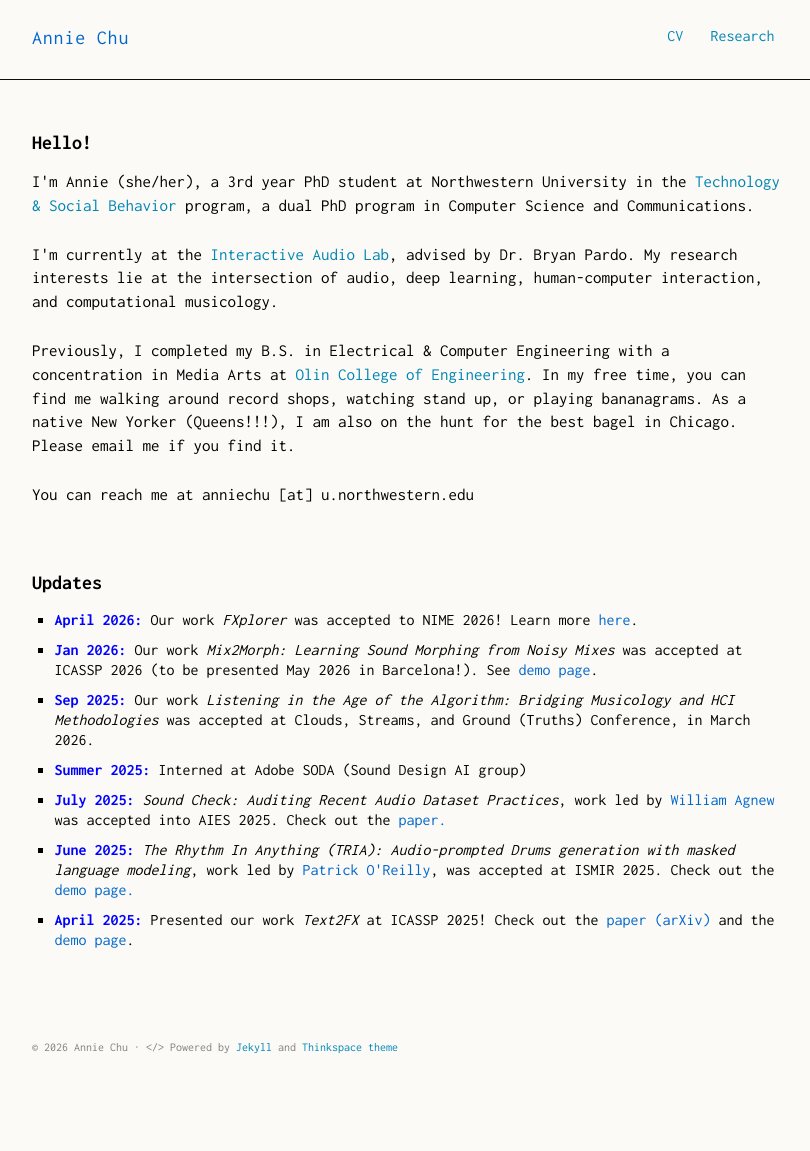
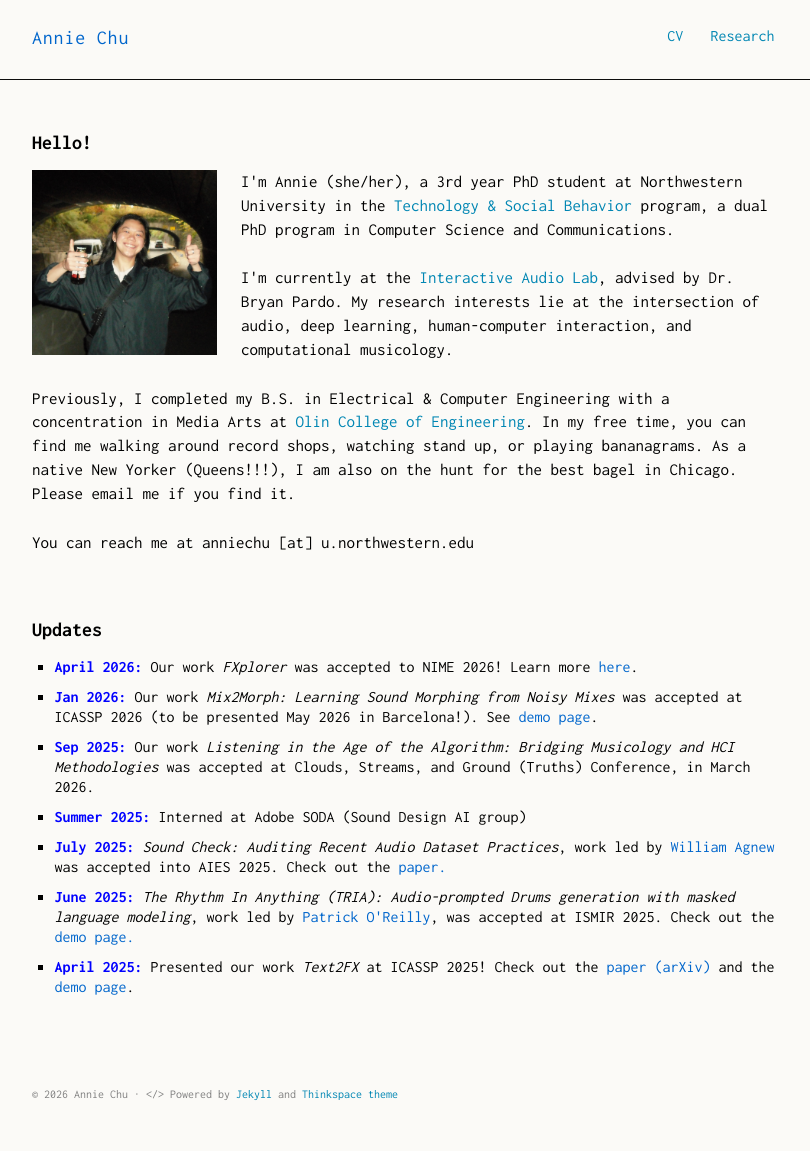
Before and after one commit to anniejchu/anniejchu.github.io, a Jekyll site: the page built from index.md, in a window 1280 px wide. Shown: the whole page, without its empty margins (232-1042 px from the left). Built offline with Jekyll 4.4.1, drawn with Linux system fonts in a browser that asks for light colours; some web fonts are replaced; before the commit the page ends 1104 px from its top, so only the background shows below that.

Commit message:
img of ME

```diff
--- a/index.md
+++ b/index.md
@@ -24,12 +24,47 @@ title: Home
     margin-bottom: 10px;    /* space between updates */
   }
 
+  .photo-magazine {
+    position: relative;
+    float: left;
+    /* margin: 4px 1.5rem 1rem 1rem; */
+    margin: 0 1.5rem 1rem 0;
+    width: 185px;
+  }
+
+  .photo-magazine img {
+    display: block;
+    width: 100%;
+    /* filter: saturate(0.20) brightness(1.15) contrast(0.85) sepia(0.40); */
+  }
+
+  .photo-magazine::after {
+    content: '';
+    position: absolute;
+    inset: 0;
+    background: rgba(230, 218, 190, 0.30);
+    mix-blend-mode: multiply;
+    pointer-events: none;
+  }
 
 </style>
 
 <section class="intro">
+  <svg style="display:none">
+    <defs>
+      <filter id="grain">
+        <feTurbulence type="fractalNoise" baseFrequency="0.65" numOctaves="3" stitchTiles="stitch" result="noise"/>
+        <feColorMatrix type="saturate" values="0" in="noise" result="grayNoise"/>
+        <feBlend in="SourceGraphic" in2="grayNoise" mode="overlay" result="blended"/>
+        <feComposite in="blended" in2="SourceGraphic" operator="in"/>
+      </filter>
+    </defs>
+  </svg>
   <div class="container">
     <h4 class="lead">Hello!</h4>
+    <div class="photo-magazine">
+      <img src="/assets/images/me.jpg" alt="Annie Chu" />
+    </div>
     <p class="lead">
       I'm Annie (she/her), a 3rd year PhD student at Northwestern University in the <a href="https://tsb.northwestern.edu/">Technology & Social Behavior</a> program, a dual PhD
       program in Computer Science and Communications.
```
Also changed, not shown: assets/images/me.jpg (added), 9 other files.
